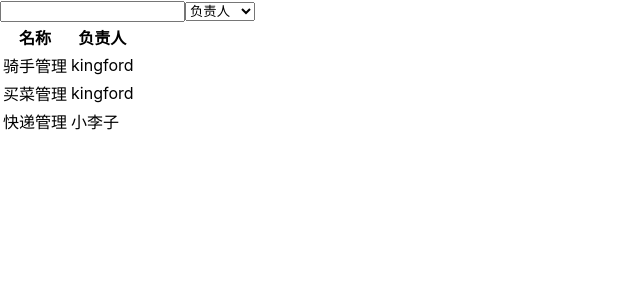
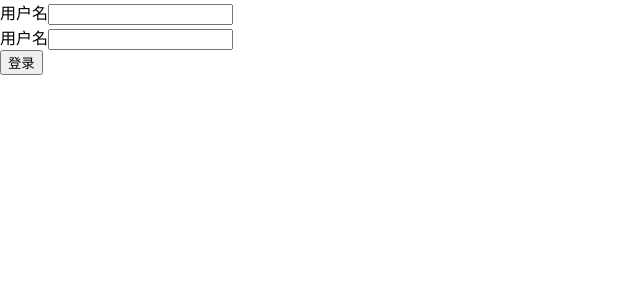
Before and after one commit to SteveKingFord/react-template, a React (Create React App) app: page / in a window 1280 px wide. Shown: the top 300 px of the page, without its empty margins (0-640 px from the left). Built offline with nearby package versions, Linux system fonts and the light colour scheme; data requests are answered from the project's data file.

Commit message:
feat: 新增模拟中间件

```diff
--- a/package.json
+++ b/package.json
@@ -22,7 +22,7 @@
     "build": "react-scripts build",
     "test": "react-scripts test",
     "eject": "react-scripts eject",
-    "json-server": "json-server __json_server_mock__/db.json --watch --port 3001"
+    "json-server": "json-server __json_server_mock__/db.json --watch --port 3001 --middlewares ./__json_server_mock__/middleware.js"
   },
   "eslintConfig": {
     "extends": [
--- a/src/App.tsx
+++ b/src/App.tsx
@@ -1,15 +1,15 @@
 /*
  * @Author: kingford
  * @Date: 2021-03-30 12:31:03
- * @LastEditTime: 2021-03-30 22:48:38
+ * @LastEditTime: 2021-04-03 15:28:11
  */
 import React from "react";
-import { ProjectList } from 'pages/project-list'
+import { Login } from 'pages/passport/login'
 
 function App() {
   return (
     <div className="App">
-      <ProjectList></ProjectList>
+      <Login></Login>
     </div>
   );
 }
--- /dev/null
+++ b/src/pages/passport/login.tsx
@@ -0,0 +1,46 @@
+/*
+ * @Author: kingford
+ * @Date: 2021-04-03 15:21:31
+ * @LastEditTime: 2021-04-03 16:03:16
+ */
+import React, { FormEvent } from 'react';
+import qs from 'qs';
+
+export const Login = () => {
+  const apiUrl = process.env.REACT_APP_API_URL;
+
+  const login = (params: { username: string; password: string }) => {
+    fetch(`${apiUrl}/login`, {
+      method: 'POST',
+      headers: {
+        'Content-Type': 'application/json',
+      },
+      body: JSON.stringify(params),
+    }).then(async (response) => {
+      if (response.ok) {
+      }
+    });
+  };
+  const submit = (event: FormEvent<HTMLFormElement>) => {
+    event.preventDefault();
+    const username = (event.currentTarget.elements[0] as HTMLFormElement).value;
+    const password = (event.currentTarget.elements[1] as HTMLFormElement).value;
+    console.log(username, password);
+    login({ username, password });
+  };
+  return (
+    <form onSubmit={submit}>
+      <div>
+        <label htmlFor="username">用户名</label>
+        <input type="text" id="username" name="username" />
+      </div>
+      <div>
+        <label htmlFor="password">用户名</label>
+        <input type="password" id="password" name="password" />
+      </div>
+      <div>
+        <button type="submit">登录</button>
+      </div>
+    </form>
+  );
+};
```
Also changed, not shown: __json_server_mock__/middleware.js (added, +21 -0 lines), src/pages/passport/register.tsx (added, +24 -0 lines), src/pages/project-list/index.tsx (+6 -1 lines).
